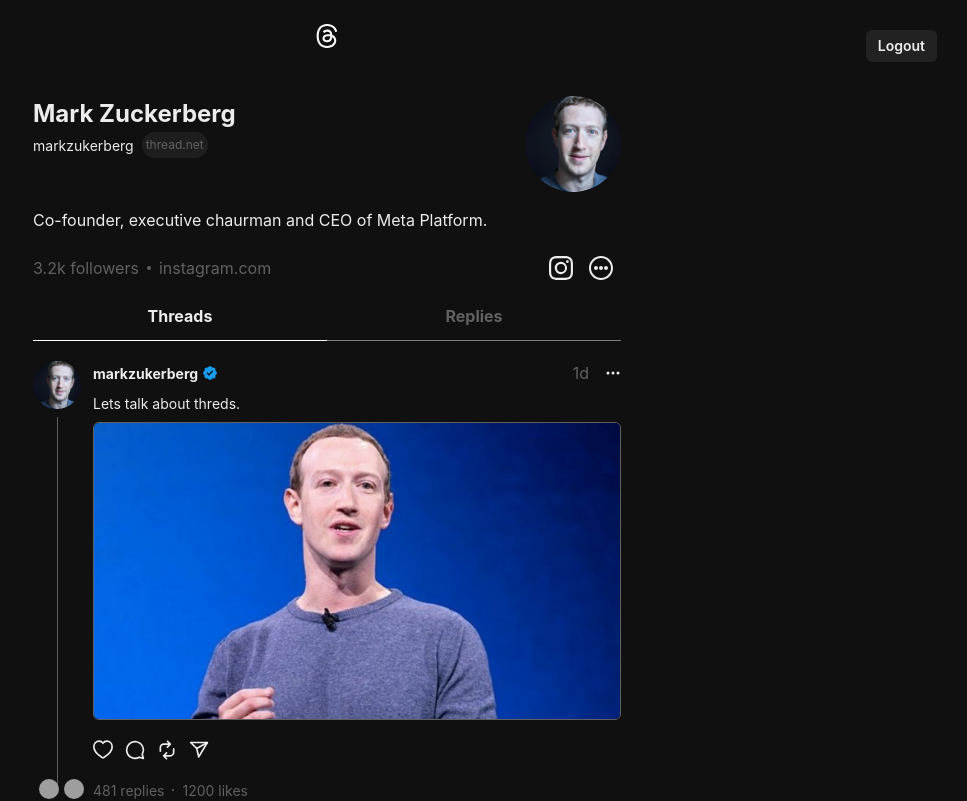
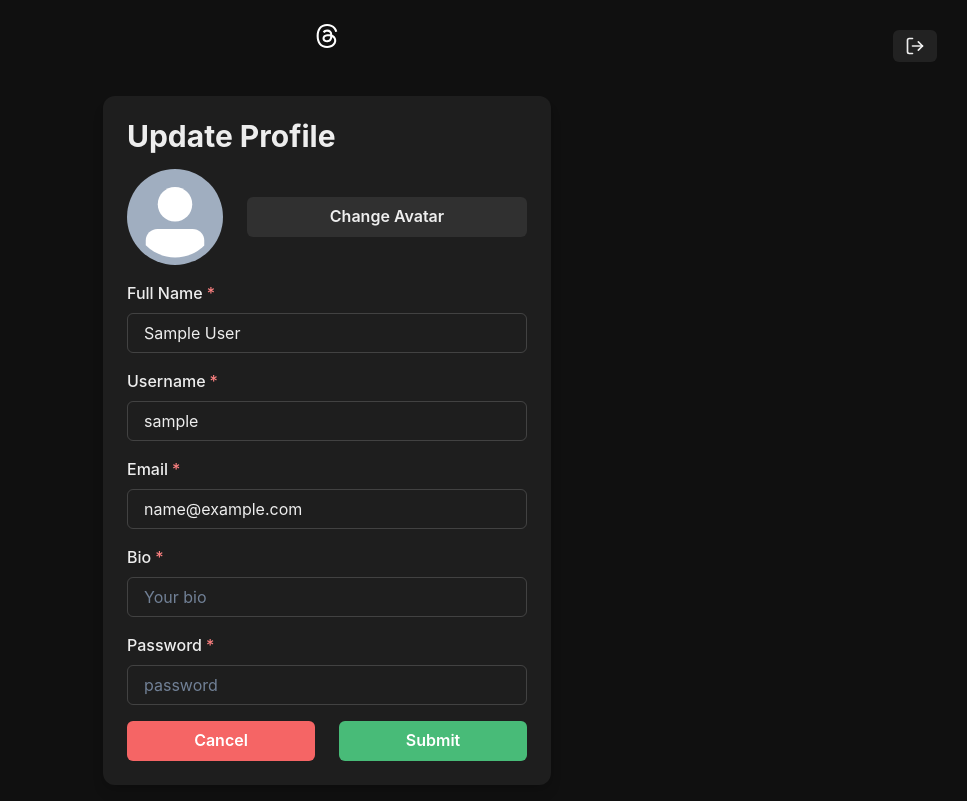
Before and after one commit to rajeevkrS/Threads-Social-App, a React (Vite) app in the folder frontend/: page /update in a window 1280 px wide. Shown: the top 801 px of the page, without its empty margins (313-1280 px from the left). Built offline with nearby package versions, Linux system fonts and the light colour scheme; sample sign-in values are in the browser's storage; grey boxes are pictures that could not be loaded.

Commit message:
implemented update profile with image file profile pic uploads using recoil hook successfully in frontend

```diff
--- a/frontend/src/App.jsx
+++ b/frontend/src/App.jsx
@@ -8,28 +8,38 @@
 import { useRecoilValue } from "recoil";
 import userAtom from "./atoms/userAtom";
 import Logout from "./components/Logout";
+import UpdateProfilePage from "./pages/UpdateProfilePage";
 
 function App() {
   const user = useRecoilValue(userAtom);
-  console.log(user);
 
   return (
     <Container maxW="620px">
       <Headers />
       <Routes>
+        {/* if user cookie available, sends user to Homepage else navigated to auth route */}
         <Route
           path="/"
           element={user ? <HomePage /> : <Navigate to={"/auth"} />}
         />
+
+        {/* if user cookie not available, sends user to AuthPage else navigated to home route */}
         <Route
           path="/auth"
           element={!user ? <AuthPage /> : <Navigate to={"/"} />}
+        />
+
+        {/* if user cookie available, sends user to UpdateProfilePage else navigated to auth route */}
+        <Route
+          path="/update"
+          element={user ? <UpdateProfilePage /> : <Navigate to={"/auth"} />}
         />
 
         <Route path="/:username" element={<UserPage />} />
         <Route path="/:username/post/:pid" element={<PostPage />} />
       </Routes>
 
+      {/* if user logged in successfully, */}
       {user && <Logout />}
     </Container>
   );
--- a/frontend/src/components/Login.jsx
+++ b/frontend/src/components/Login.jsx
@@ -17,12 +17,48 @@
 import { ViewIcon, ViewOffIcon } from "@chakra-ui/icons";
 import { useSetRecoilState } from "recoil";
 import authSceenAtom from "../atoms/authAtom";
+import userAtom from "../atoms/userAtom";
+import useShowToast from "../hooks/useShowToast";
 
 export default function Login() {
   const [showPassword, setShowPassword] = useState(false);
+  const setUser = useSetRecoilState(userAtom);
+  const showToast = useShowToast();
 
   // setter func for updating recoil state
   const setAuthScreen = useSetRecoilState(authSceenAtom);
+
+  const [inputs, setInputs] = useState({
+    username: "",
+    password: "",
+  });
+
+  const handleLogin = async () => {
+    try {
+      //Fetch Logout Api
+      const res = await fetch("/api/users/login", {
+        method: "POST",
+        headers: {
+          "Content-Type": "application/json",
+        },
+        body: JSON.stringify(inputs),
+      });
+
+      const data = await res.json();
+      if (data.error) {
+        showToast("Error", data.error, "error");
+        return;
+      }
+
+      // Stores the data object in the browser's local storage under the key "user-threads". The data is first converted to a JSON string.
+      localStorage.setItem("user-threads", JSON.stringify(data));
+
+      // updating the state with json data
+      setUser(data);
+    } catch (error) {
+      showToast("Error", error, "error");
+    }
+  };
 
   return (
     <Flex align={"center"} justify={"center"}>
@@ -45,12 +81,24 @@
           <Stack spacing={4}>
             <FormControl isRequired>
               <FormLabel>Username</FormLabel>
-              <Input type="text" />
+              <Input
+                type="text"
+                onChange={(e) =>
+                  setInputs({ ...inputs, username: e.target.value })
+                }
+                value={inputs.username}
+              />
             </FormControl>
             <FormControl isRequired>
               <FormLabel>Password</FormLabel>
               <InputGroup>
-                <Input type={showPassword ? "text" : "password"} />
+                <Input
+                  type={showPassword ? "text" : "password"}
+                  onChange={(e) =>
+                    setInputs({ ...inputs, password: e.target.value })
+                  }
+                  value={inputs.password}
+                />
                 <InputRightElement h={"full"}>
                   <Button
                     variant={"ghost"}
@@ -72,6 +120,7 @@
                 _hover={{
                   bg: useColorModeValue("gray.700", "gray.800"),
                 }}
+                onClick={handleLogin}
               >
                 Login
               </Button>
--- a/frontend/src/components/Logout.jsx
+++ b/frontend/src/components/Logout.jsx
@@ -3,6 +3,7 @@
 import { useSetRecoilState } from "recoil";
 import userAtom from "../atoms/userAtom";
 import useShowToast from "../hooks/useShowToast";
+import { FiLogOut } from "react-icons/fi";
 
 const Logout = () => {
   const setUser = useSetRecoilState(userAtom);
@@ -10,7 +11,7 @@
 
   const handleLogout = async () => {
     try {
-      // Fetch Logout Api req.
+      // Fetch Logout API
       const res = await fetch("/api/users/logout", {
         method: "POST",
         headers: {
@@ -29,10 +30,10 @@
       // clearing the cookie from the user's local storage
       localStorage.removeItem("user-threads");
 
-      // clearing from the state
+      // updating the state with null as cookie gets destroyed
       setUser(null);
     } catch (error) {
-      console.log(error);
+      showToast("Error", error, "error");
     }
   };
 
@@ -44,7 +45,7 @@
       size={"sm"}
       onClick={handleLogout}
     >
-      Logout
+      <FiLogOut size={20} />
     </Button>
   );
 };
--- a/frontend/src/components/SignUp.jsx
+++ b/frontend/src/components/SignUp.jsx
@@ -37,10 +37,9 @@
     password: "",
   });
 
-  // Fetch Sign Up API
   const handleSignup = async () => {
     try {
-      // make a signup api POST req from backend
+      // Fetch Sign Up API
       const res = await fetch("/api/users/signup", {
         method: "POST",
         headers: {
@@ -62,10 +61,10 @@
       // Stores the data object in the browser's local storage under the key "user-threads". The data is first converted to a JSON string.
       localStorage.setItem("user-threads", JSON.stringify(data));
 
-      // then stored the json data in the state
+      // updating the state with json data
       setUser(data);
     } catch (error) {
-      console.log(error);
+      showToast("Error", error, "error");
     }
   };
 
--- /dev/null
+++ b/frontend/src/hooks/usePreviewImg.js
@@ -0,0 +1,38 @@
+import { useState } from "react";
+import useShowToast from "./useShowToast";
+
+const usePreviewImg = () => {
+  const [imgUrl, setImgUrl] = useState(null);
+  const showToast = useShowToast();
+
+  // func to read the selected image file and update the imgUrl state variable with a preview URL.
+  const handleImageChange = (e) => {
+    //This line retrieves the first file from the file input element, assuming a single file selection.
+    const file = e.target.files[0];
+    // console.log(file);
+
+    // check if file exits and the type is image or not
+    // "image/", indicating it is an image file.
+    if (file && file.type.startsWith("image/")) {
+      // The FileReader object is a JS API, allows web applications to asynchronously read the contents of files (or raw data buffers) stored on the user's computer.
+      const reader = new FileReader();
+
+      // The "onloadend" event is triggered when the reading operation is completed.
+      // "reader.result" contains the data URL of the read file.
+      // "setImgUrl(reader.result);" updates the imgUrl state with the data URL, which is used to display a preview of the image.
+      reader.onloadend = () => {
+        setImgUrl(reader.result);
+      };
+
+      //"readAsDataURL()" method starts reading the contents of the specified Blob (in this case, the image file). It is used to read the contents of a "file" object and encode it as a "base64-encoded Data URL". This Data URL can then be used as the src attribute of an img element to display the image in the browser without needing to upload it to a server/db.
+      reader.readAsDataURL(file);
+    } else {
+      showToast("Invalid file type!", " Please select an image file", "error");
+      setImgUrl(null);
+    }
+  };
+  console.log(imgUrl);
+  return { handleImageChange, imgUrl };
+};
+
+export default usePreviewImg;
--- a/frontend/src/main.jsx
+++ b/frontend/src/main.jsx
@@ -34,14 +34,14 @@
 const theme = extendTheme({ config, styles, colors });
 
 ReactDOM.createRoot(document.getElementById("root")).render(
-  <RecoilRoot>
-    <React.StrictMode>
+  <React.StrictMode>
+    <RecoilRoot>
       <BrowserRouter>
         <ChakraProvider theme={theme}>
           <ColorModeScript initialColorMode={theme.config.initialColorMode} />
           <App />
         </ChakraProvider>
       </BrowserRouter>
-    </React.StrictMode>
-  </RecoilRoot>
+    </RecoilRoot>
+  </React.StrictMode>
 );
--- /dev/null
+++ b/frontend/src/pages/UpdateProfilePage.jsx
@@ -0,0 +1,146 @@
+import {
+  Button,
+  Flex,
+  FormControl,
+  FormLabel,
+  Heading,
+  Input,
+  Stack,
+  useColorModeValue,
+  Avatar,
+  Center,
+} from "@chakra-ui/react";
+import { useRef, useState } from "react";
+import { useRecoilState } from "recoil";
+import userAtom from "../atoms/userAtom";
+import usePreviewImg from "../hooks/usePreviewImg";
+
+export default function UserProfilePage() {
+  // userAtom holds the user information
+  const [user, setUser] = useRecoilState(userAtom);
+
+  //
+  const [inputs, setInputs] = useState({
+    name: user.name,
+    username: user.username,
+    email: user.email,
+    bio: user.bio,
+    password: "",
+  });
+
+  // "useRef" is used to trigger a file selection dialog without requiring the user to directly interact with the file input element.
+  const fileRef = useRef(null);
+
+  // Preview image handler hook
+  const { handleImageChange, imgUrl } = usePreviewImg();
+
+  return (
+    <Flex align={"center"} justify={"center"} my={6}>
+      <Stack
+        spacing={4}
+        w={"full"}
+        maxW={"md"}
+        bg={useColorModeValue("white", "gray.dark")}
+        rounded={"xl"}
+        boxShadow={"lg"}
+        p={6}
+      >
+        <Heading lineHeight={1.1} fontSize={{ base: "2xl", sm: "3xl" }}>
+          Update Profile
+        </Heading>
+        <FormControl id="userName">
+          <Stack direction={["column", "row"]} spacing={6}>
+            <Center>
+              <Avatar size="xl" src={imgUrl || user.profilePic} />
+            </Center>
+            <Center w="full">
+              {/* .current.click() is used to open a hidden file input dialog when a user clicks a button.  */}
+              <Button w="full" onClick={() => fileRef.current.click()}>
+                Change Avatar
+              </Button>
+              {/* Hidden File Input with Reference is here */}
+              <Input
+                type="file"
+                hidden
+                ref={fileRef}
+                onChange={handleImageChange}
+              />
+            </Center>
+          </Stack>
+        </FormControl>
+        <FormControl isRequired>
+          <FormLabel>Full Name</FormLabel>
+          <Input
+            placeholder="Your full name"
+            _placeholder={{ color: "gray.500" }}
+            type="text"
+            value={inputs.name}
+            onChange={(e) => setInputs({ ...inputs, name: e.target.value })}
+          />
+        </FormControl>
+        <FormControl isRequired>
+          <FormLabel>Username</FormLabel>
+          <Input
+            placeholder="Your user name"
+            _placeholder={{ color: "gray.500" }}
+            type="text"
+            value={inputs.username}
+            onChange={(e) => setInputs({ ...inputs, username: e.target.value })}
+          />
+        </FormControl>
+        <FormControl isRequired>
+          <FormLabel>Email</FormLabel>
+          <Input
+            placeholder="abc@example.com"
+            _placeholder={{ color: "gray.500" }}
+            type="text"
+            value={inputs.email}
+            onChange={(e) => setInputs({ ...inputs, email: e.target.value })}
+          />
+        </FormControl>
+        <FormControl isRequired>
+          <FormLabel>Bio</FormLabel>
+          <Input
+            placeholder="Your bio"
+            _placeholder={{ color: "gray.500" }}
+            type="email"
+            value={inputs.bio}
+            onChange={(e) => setInputs({ ...inputs, bio: e.target.value })}
+          />
+        </FormControl>
+        <FormControl isRequired>
+          <FormLabel>Password</FormLabel>
+          <Input
+            placeholder="password"
+            _placeholder={{ color: "gray.500" }}
+            type="password"
+            value={inputs.password}
+            onChange={(e) => setInputs({ ...inputs, password: e.target.value })}
+          />
+        </FormControl>
+        <Stack spacing={6} direction={["column", "row"]}>
+          <Button
+            bg={"red.400"}
+            color={"white"}
+            w="full"
+            _hover={{
+              bg: "red.500",
+            }}
+          >
+            Cancel
+          </Button>
+          <Button
+            bg={"green.400"}
+            color={"white"}
+            w="full"
+            _hover={{
+              bg: "green.500",
+            }}
+          >
+            Submit
+          </Button>
+        </Stack>
+      </Stack>
+    </Flex>
+  );
+}
```
Also changed, not shown: 1 other file (tests, documents, lock files or other folders).
